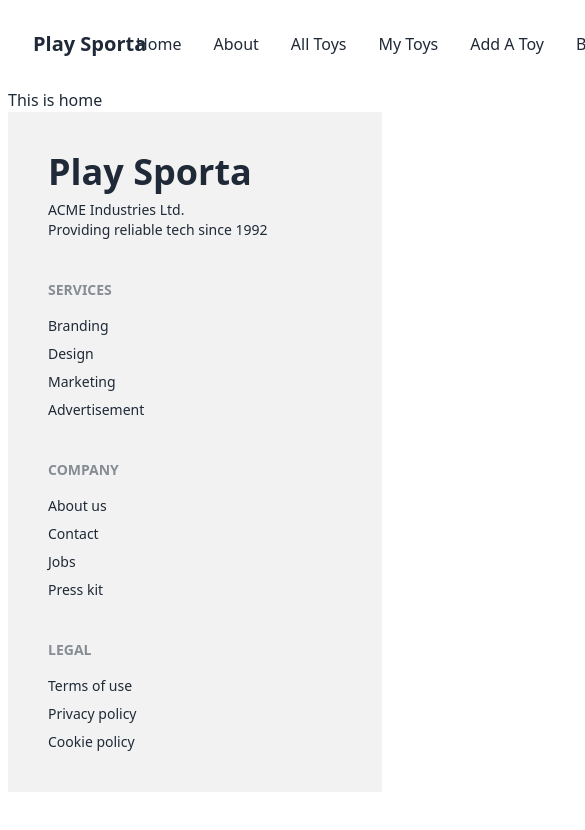
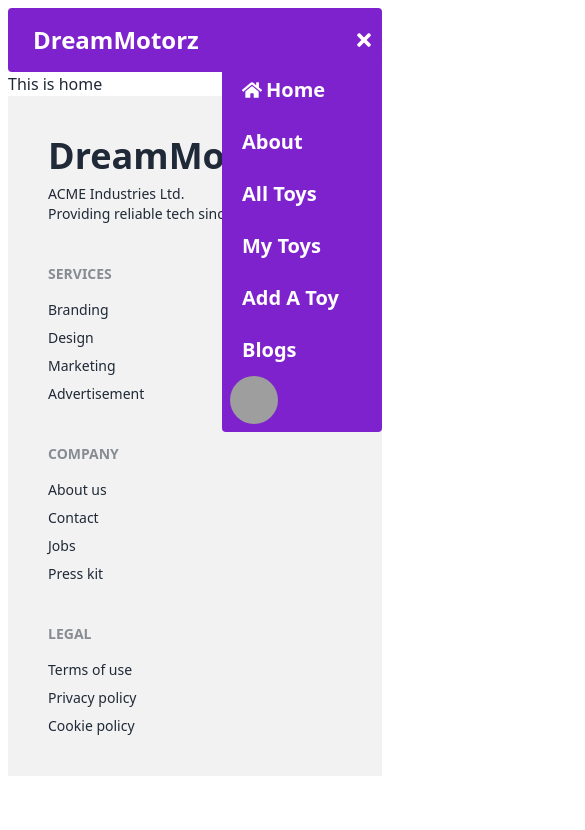
Before and after one commit to ihsajjad/dream-motorz-client, a React (Vite) app: page / in a window 390 px wide. Shown: the top 830 px of the page, 585 px wide, since content can reach past the window. Built offline with nearby package versions, Linux system fonts and the light colour scheme; grey boxes are pictures that could not be loaded.

Commit message:
made responsive navbar and added some styles

```diff
--- a/package.json
+++ b/package.json
@@ -16,6 +16,7 @@
     "match-sorter": "^6.3.1",
     "react": "^18.2.0",
     "react-dom": "^18.2.0",
+    "react-icons": "^4.8.0",
     "react-router-dom": "^6.11.2",
     "sort-by": "^1.2.0",
     "sweetalert2": "^11.7.5"
--- a/src/index.css
+++ b/src/index.css
@@ -1,3 +1,7 @@
 @tailwind base;
 @tailwind components;
 @tailwind utilities;
+
+.nav-item{
+    @apply hover:bg-purple-900 p-3 rounded
+}
--- a/src/shared/footer/Footer.jsx
+++ b/src/shared/footer/Footer.jsx
@@ -3,7 +3,7 @@ const Footer = () => {
     return (
         <footer className="footer p-10 bg-base-200 text-base-content">
             <div>
-                <h1 className="text-4xl font-bold">Play Sporta</h1>
+                <h1 className="text-4xl font-bold">DreamMotorz</h1>
                 <p>ACME Industries Ltd.<br />Providing reliable tech since 1992</p>
             </div>
             <div>
--- a/src/shared/navbar/Navbar.jsx
+++ b/src/shared/navbar/Navbar.jsx
@@ -1,32 +1,43 @@
+import { useState } from "react";
 import { Link } from "react-router-dom";
-
+import { FaBars, FaHome, FaTimes } from "react-icons/fa";
 
 
 const Navbar = () => {
+    const [open, setOpen] = useState(false);
     return (
-        <div className="navbar bg-base-100">
+        <div className="flex flex-row items-center justify-center bg-purple-700 text-white md:mt-8 mt-2 p-2 rounded">
             <div className="flex-1">
-                <a className="btn btn-ghost normal-case text-xl">Play Sporta</a>
+                <Link to='/' className="btn btn-ghost normal-case text-2xl">
+                DreamMotorz
+                </Link>
             </div>
-            <div className="flex-none">
-                <ul className="menu menu-horizontal px-1">
-                    <li>
-                        <Link to='/'>Home</Link>
+            <div className="md:hidden text-xl" onClick={() => setOpen(!open)}>
+                {
+                    open
+                        ? <span><FaBars /></span>
+                        : <span><FaTimes /></span>
+                }
+            </div>
+            <div className="flex-none relative">
+                <ul className={`flex md:flex-row flex-col md:items-center bg-purple-700 md:space-x-2 text-xl font-semibold md:static absolute ${open ? '-right-52' : '-right-2 top-4 w-40 p-2 rounded'}`}>
+                    <li className="nav-item">
+                        <Link to='/' className="flex items-center"><FaHome className="mr-1"/>Home</Link>
                     </li>
-                    <li>
+                    <li className="nav-item">
                         <Link to='/about'>About</Link>
                     </li>
 
-                    <li>
+                    <li className="nav-item">
                         <Link to='/all-toys'>All Toys</Link>
                     </li>
-                    <li>
+                    <li className="nav-item">
                         <Link to='/my-toys'>My Toys</Link>
                     </li>
-                    <li>
+                    <li className="nav-item">
                         <Link to='/add-a-toys'>Add A Toy</Link>
                     </li>
-                    <li>
+                    <li className="nav-item">
                         <Link to='/blogs'>Blogs</Link></li>
                     <li>
                         <Link to='/profile'>
@@ -34,6 +45,7 @@ const Navbar = () => {
                         </Link>
                     </li>
                 </ul>
+
             </div>
         </div>
     );
```
Also changed, not shown: 1 other file (tests, documents, lock files or other folders).
